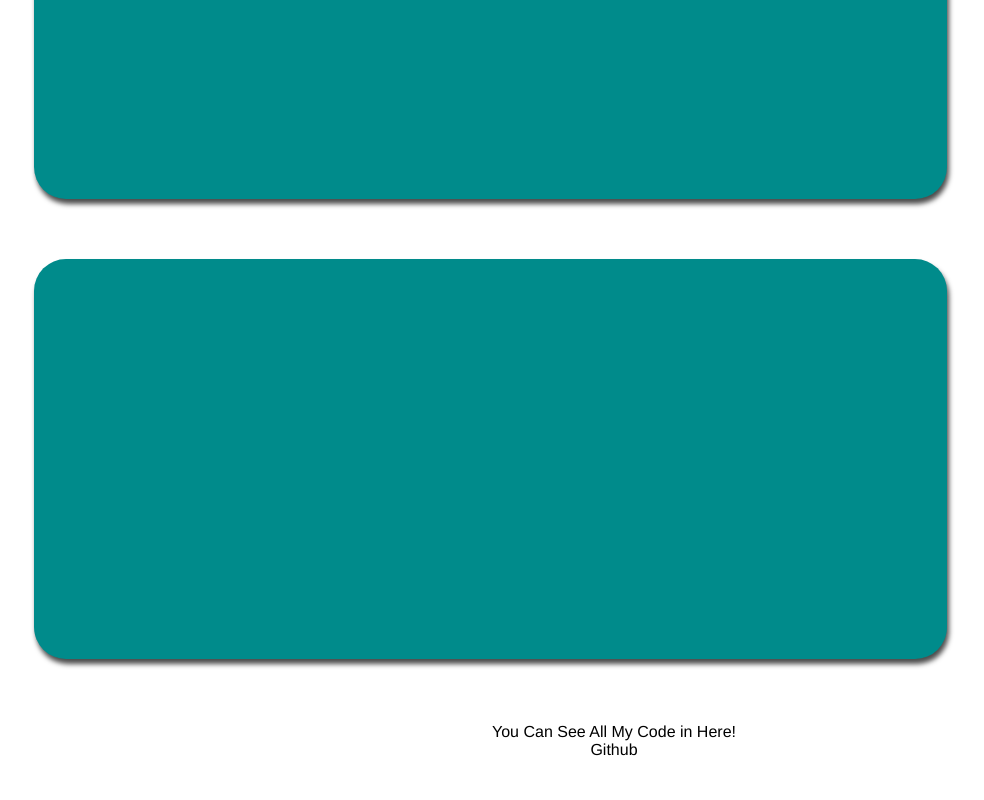
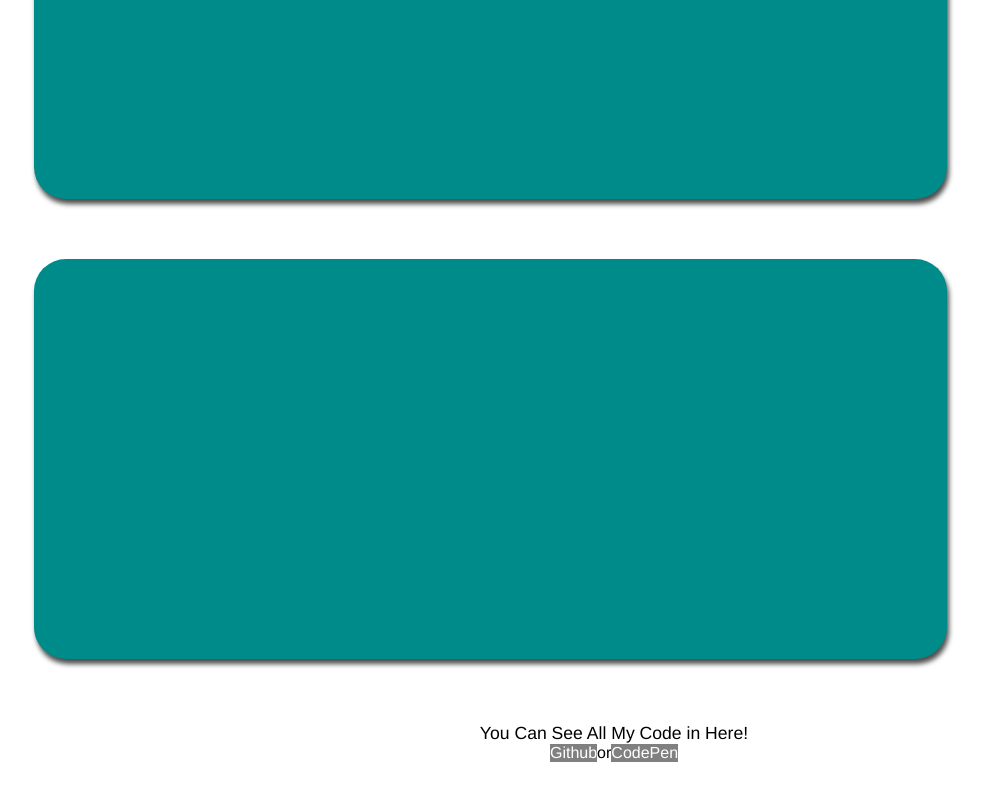
Before and after one commit to swc9803/gallery, a Vue app: page / in a window 1280 px wide. Shown: the part 2923-3723 px from the top of the page, without its empty margins (26-1010 px from the left). Built offline with nearby package versions, Linux system fonts and the light colour scheme.

Commit message:
footer 추가

```diff
--- a/src/pages/Home.vue
+++ b/src/pages/Home.vue
@@ -7,7 +7,11 @@
     </div>
     <footer :class="{ 'dark-mode': props.onDarkMode }">
       <p>You Can See All My Code in Here!</p>
-      <p>Github</p>
+      <div class="link">
+        <div>Github</div>
+        or
+        <div>CodePen</div>
+      </div>
     </footer>
   </div>
 </template>
@@ -78,6 +82,17 @@ const props = defineProps({
     &.dark-mode {
       color: white;
     }
+    p {
+      font-size: 1.1em;
+    }
+    .link {
+      display: flex;
+      justify-content: center;
+      div {
+        color: white;
+        background: gray;
+      }
+    }
   }
 }
 </style>
```
